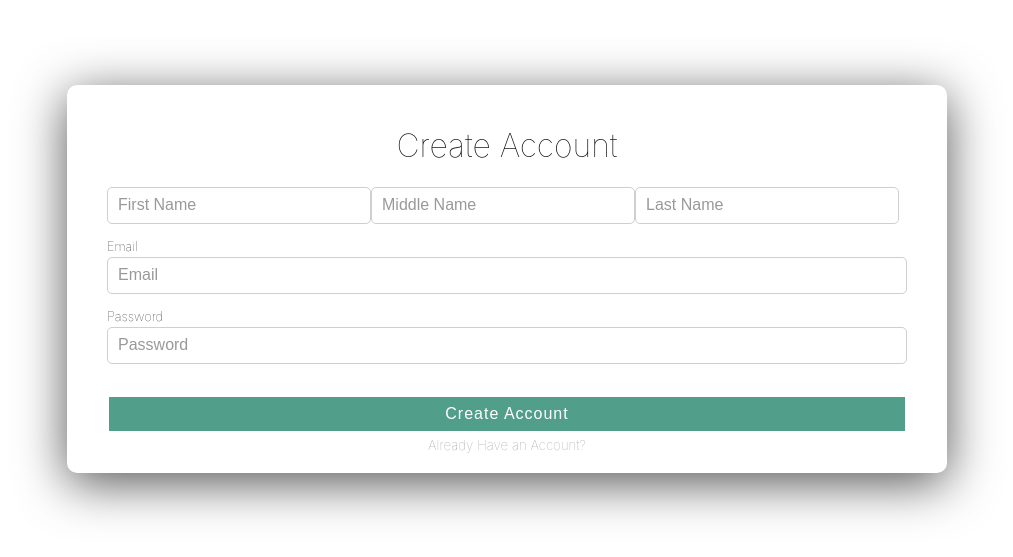
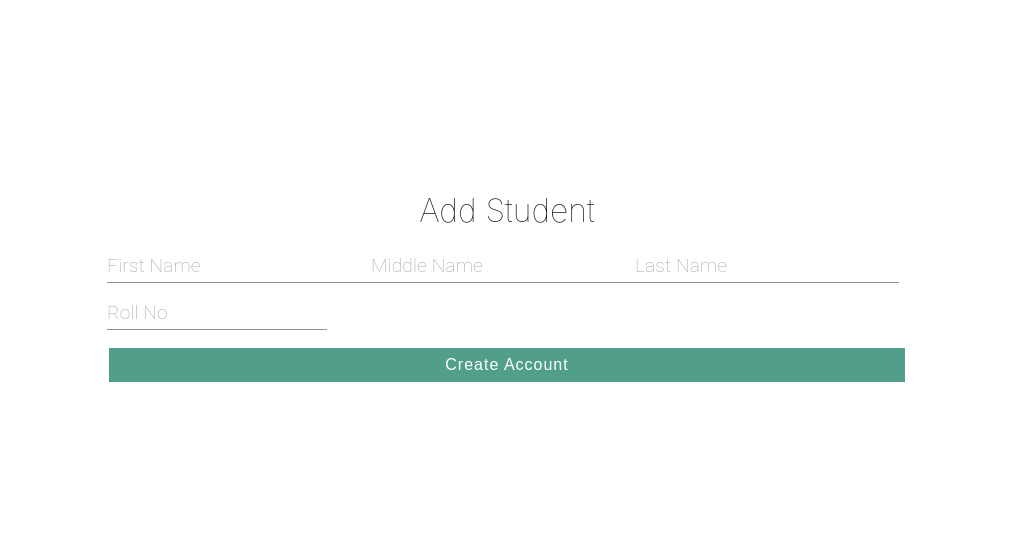
Before and after one commit to pravin82/shulkpay, a React (Create React App) app in the folder client/: page /student in a window 1280 px wide. Shown: the part 121-678 px from the top of the page, without its empty margins (133-1146 px from the left). Built offline with nearby package versions, Linux system fonts and the light colour scheme.

Commit message:
WIP for student registration

```diff
--- a/client/src/StudentPage/StudentPage.jsx
+++ b/client/src/StudentPage/StudentPage.jsx
@@ -1,6 +1,7 @@
 import React from "react";
 import axios from "axios";
 import "./StudentPage.scss";
+import Input from '@material-ui/core/Input';
 
 export class StudentPage extends React.Component {
   constructor(props) {
@@ -28,10 +29,10 @@ render() {
     return (
       <div className="wrapper">
         <div className="form-wrapper">
-          <h1>Create Account</h1>
+          <h1>Add Student</h1>
           <form onSubmit={this.handleSubmit} noValidate>
             <div className="firstName">
-              <input
+              <Input
                 className={formErrors.firstName.length > 0 ? "error" : null}
                 placeholder="First Name"
                 type="text"
@@ -44,7 +45,7 @@ render() {
               )}
             </div>
               <div className="middleName">
-              <input
+              <Input
                 placeholder="Middle Name"
                 type="text"
                 name="middleName"
@@ -53,7 +54,7 @@ render() {
               />
             </div>
             <div className="lastName">
-              <input
+              <Input
                 className={formErrors.lastName.length > 0 ? "error" : null}
                 placeholder="Last Name"
                 type="text"
@@ -65,39 +66,19 @@ render() {
                 <span className="errorMessage">{formErrors.lastName}</span>
               )}
             </div>
+            <div>
+            <Input
+              placeholder = 'Roll No'
+              required = "true"
+              name = "RollNo"
+              type = "number"
+              onChange = {this.handleChange}
+              />
+              </div>
 
 
-            <div className="email">
-              <label htmlFor="email">Email</label>
-              <input
-                className={formErrors.email.length > 0 ? "error" : null}
-                placeholder="Email"
-                type="email"
-                name="email"
-                noValidate
-                onChange={this.handleChange}
-              />
-              {formErrors.email.length > 0 && (
-                <span className="errorMessage">{formErrors.email}</span>
-              )}
-            </div>
-            <div className="password">
-              <label htmlFor="password">Password</label>
-              <input
-                className={formErrors.password.length > 0 ? "error" : null}
-                placeholder="Password"
-                type="password"
-                name="password"
-                noValidate
-                onChange={this.handleChange}
-              />
-              {formErrors.password.length > 0 && (
-                <span className="errorMessage">{formErrors.password}</span>
-              )}
-            </div>
             <div className="createAccount">
               <button type="submit">Create Account</button>
-              <small>Already Have an Account?</small>
             </div>
           </form>
         </div>
--- a/client/src/StudentPage/StudentPage.scss
+++ b/client/src/StudentPage/StudentPage.scss
@@ -22,8 +22,6 @@ light green: #A3C4BC
   display: flex;
   flex-direction: column;
   padding: 20px 40px;
-  border-radius: 10px;
-  box-shadow: 0px 10px 50px #555;
   background-color: #ffffff;
 }
 
```
